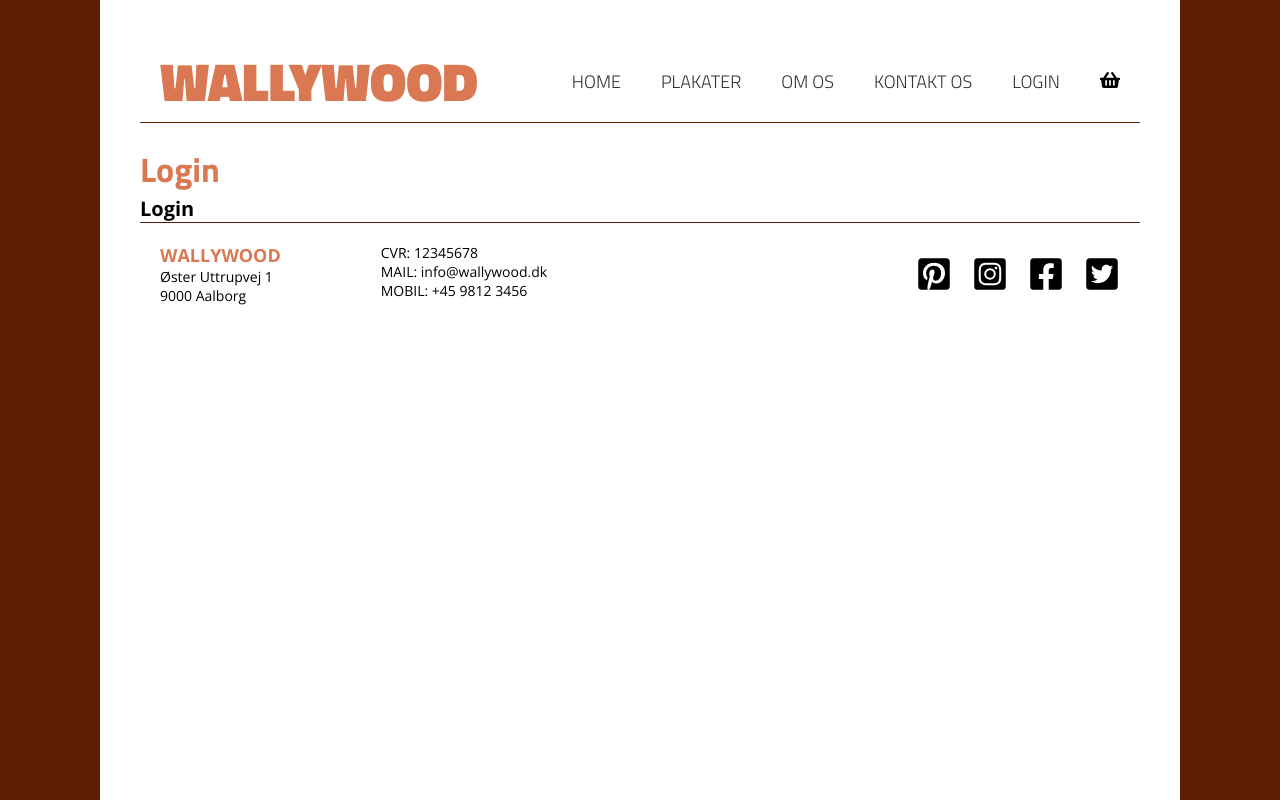
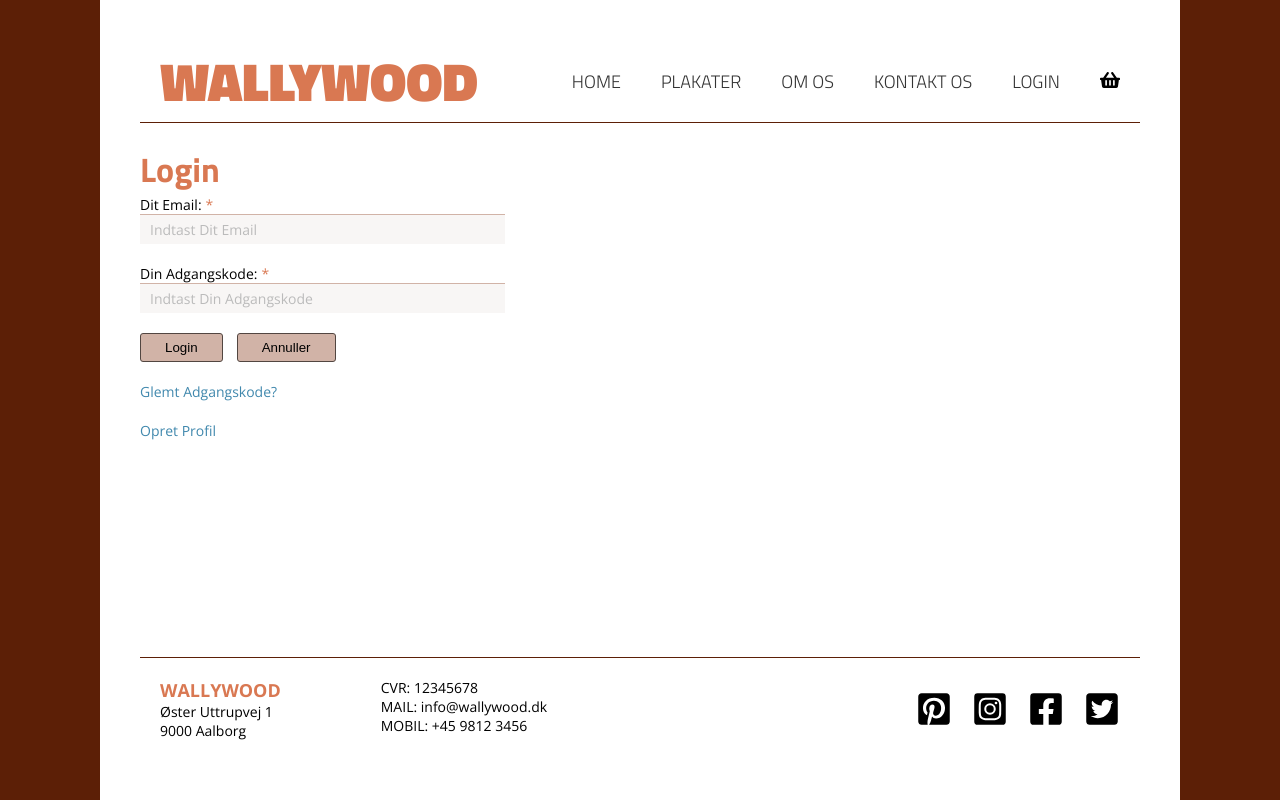
Before and after one commit to PhilipDet/react-wallywood, a React (Vite) app: page /login in a window 1280 px wide. Built offline with nearby package versions, Linux system fonts and the light colour scheme.

Commit message:
Outlet Posters

```diff
--- a/src/App.jsx
+++ b/src/App.jsx
@@ -11,6 +11,9 @@ import { About } from "./pages/about/about";
 import { Contact } from "./pages/contact/contact";
 import { Login } from "./pages/login/login";
 
+// Components
+import { PosterList } from "./components/posterList/posterList";
+
 export const App = () => {
     return (
         <>
@@ -21,8 +24,14 @@ export const App = () => {
 
             <Routes>
                 <Route path="/" element={<Home />} />
-                <Route path="/posters" element={<Posters />} />
-                <Route path="/about" element={<About />} />
+                <Route path="/posters" element={<Posters />}>
+                    <Route path=":genre_id" element={<PosterList />} />
+                    <Route
+                        path=":genre_id/:poster_id"
+                        element={<h3>Poster details</h3>}
+                    />
+                </Route>
+                <Route path="/about/:id" element={<About />} />
                 <Route path="/contact" element={<Contact />} />
                 <Route path="/login" element={<Login />} />
             </Routes>
--- a/src/components/headline/headline.jsx
+++ b/src/components/headline/headline.jsx
@@ -11,8 +11,6 @@ export const Headline = () => {
         switch (path) {
             case "/":
                 return <img src="./src/assets/curtain.jpg" />;
-            case "/posters":
-                return <h2>Plakater</h2>;
             case "/about":
                 return <h2>Om os</h2>;
             case "/contact":
@@ -22,6 +20,9 @@ export const Headline = () => {
             case "/register":
                 return <h2>Registering</h2>;
             default:
+                if (path.includes("/posters")) {
+                    return <h2>Plakater</h2>;
+                }
                 return <h2>404</h2>;
         }
     };
--- a/src/components/navbar/navbar.jsx
+++ b/src/components/navbar/navbar.jsx
@@ -12,7 +12,7 @@ export const Navbar = () => {
                     <NavLink to="/">Home</NavLink>
                 </li>
                 <li>
-                    <NavLink to="/posters">Plakater</NavLink>
+                    <NavLink to="/posters/0">Plakater</NavLink>
                 </li>
                 <li>
                     <NavLink to="/about">Om Os</NavLink>
@@ -24,7 +24,9 @@ export const Navbar = () => {
                     <NavLink to="/login">Login</NavLink>
                 </li>
                 <li>
-                    <NavLink to="/cart"><img src="src/assets/cart.svg" alt="" /></NavLink>
+                    <NavLink to="/cart">
+                        <img src="src/assets/cart.svg" alt="" />
+                    </NavLink>
                 </li>
             </ul>
         </NavbarStyled>
--- /dev/null
+++ b/src/components/posterList/posterList.jsx
@@ -0,0 +1,84 @@
+import { PosterListStyled } from "./posterList.styled";
+import React, { useEffect, useState } from "react";
+import { Poster } from "../poster/poster";
+import supabase from "../../utils/supabaseClient";
+import { useOutletContext, useNavigate } from "react-router-dom";
+
+export const PosterList = () => {
+    const navigate = useNavigate();
+    const { selectedGenre } = useOutletContext();
+    const [posters, setPosters] = useState([]);
+    const [loading, setLoading] = useState(true);
+
+    const fetchPosters = async (sortBy) => {
+        if (supabase) {
+            return await supabase
+                .from("genre_poster_rel")
+                .select("*")
+                .eq("genre_id", selectedGenre)
+                .then(async (response) => {
+                    const relations = response.data;
+
+                    let posters = await Promise.all(
+                        relations.map(async (rel) => {
+                            try {
+                                const response = await supabase
+                                    .from("posters")
+                                    .select("*")
+                                    .eq("id", rel.poster_id);
+                                return response.data[0];
+                            } catch (error) {
+                                console.error("Error fetching data:", error);
+                                throw error;
+                            }
+                        })
+                    );
+
+                    posters.sort((a, b) => {
+                        if (sortBy[1]) {
+                            return a[sortBy[0]] > b[sortBy[0]] ? 1 : -1;
+                        } else {
+                            return a[sortBy[0]] < b[sortBy[0]] ? 1 : -1;
+                        }
+                    });
+
+                    return posters;
+                })
+                .catch((error) => {
+                    console.error("Error fetching data:", error);
+                    return [];
+                });
+        }
+    };
+
+    useEffect(() => {
+        if (loading) {
+            const fetchData = async () => {
+                const newPosters = await fetchPosters(["name", true]);
+                setPosters(newPosters);
+                setLoading(false);
+                navigate(`/posters/${selectedGenre}`, {
+                    state: { postersLength: newPosters.length },
+                });
+            };
+
+            fetchData();
+        }
+    }, [loading]);
+
+    useEffect(() => {
+        !loading && setLoading(true);
+    }, [selectedGenre]);
+
+    return (
+        <PosterListStyled>
+            {loading ? (
+                <p>Loading...</p>
+            ) : (
+                posters
+                    .slice(0, 20)
+                    .map((poster) => <Poster key={poster.id} poster={poster} />)
+            )}
+        </PosterListStyled>
+    );
+};
--- /dev/null
+++ b/src/components/posterList/posterList.styled.js
@@ -0,0 +1,3 @@
+import styled from "styled-components";
+
+export const PosterListStyled = styled.div``;
--- a/src/pages/login/login.jsx
+++ b/src/pages/login/login.jsx
@@ -1,9 +1,47 @@
 import { LoginStyled } from "./login.styled";
+import { Button } from "../../components/button/button";
 
 export const Login = () => {
+    const handleSubmit = (event) => {
+        event.preventDefault();
+        const formData = new FormData(event.target);
+        const data = Object.fromEntries(formData);
+        console.log(data);
+    };
+
     return (
         <LoginStyled>
-            <h1>Login</h1>
+            <form onSubmit={(event) => handleSubmit(event)}>
+                <div className="form-group">
+                    <label htmlFor="email">Dit Email:</label>
+                    <input
+                        placeholder="Indtast Dit Email"
+                        required
+                        type="email"
+                        id="email"
+                        name="email"
+                    />
+                </div>
+
+                <div className="form-group">
+                    <label htmlFor="password">Din Adgangskode:</label>
+                    <input
+                        placeholder="Indtast Din Adgangskode"
+                        required
+                        type="password"
+                        id="password"
+                        name="password"
+                    />
+                </div>
+
+                <div className="actions">
+                    <Button type="submit">Login</Button>
+                    <Button>Annuller</Button>
+                </div>
+
+                <a href="#">Glemt Adgangskode?</a>
+                <a href="#">Opret Profil</a>
+            </form>
         </LoginStyled>
     );
 };
--- a/src/pages/login/login.styled.js
+++ b/src/pages/login/login.styled.js
@@ -1,3 +1,55 @@
 import styled from "styled-components";
 
-export const LoginStyled = styled.div``;
+export const LoginStyled = styled.div`
+    flex: 1;
+
+    form {
+        display: flex;
+        flex-direction: column;
+        max-width: 365px;
+        gap: 20px;
+
+        .form-group {
+            display: flex;
+            flex-direction: column;
+
+            label {
+                font-size: 14px;
+
+                &::after {
+                    content: "*";
+                    color: #d97852;
+                    margin-left: 4px;
+                }
+            }
+
+            input {
+                font-family: "Open Sans", sans-serif;
+                background-color: #5c1f060a;
+                border: none;
+                border-top: 1px solid #d1b3a7;
+                padding: 5px 10px;
+                font-size: 14px;
+
+                &::placeholder {
+                    color: #bbbbbb;
+                }
+            }
+        }
+
+        .actions {
+            display: flex;
+            gap: 14px;
+        }
+
+        a {
+            font-size: 14px;
+            color: #4088ad;
+            text-decoration: none;
+
+            &:hover {
+                text-decoration: underline;
+            }
+        }
+    }
+`;
```
Also changed, not shown: src/pages/contact/contact.jsx (+20 -3 lines), src/pages/posters/posters.jsx (+23 -88 lines).
